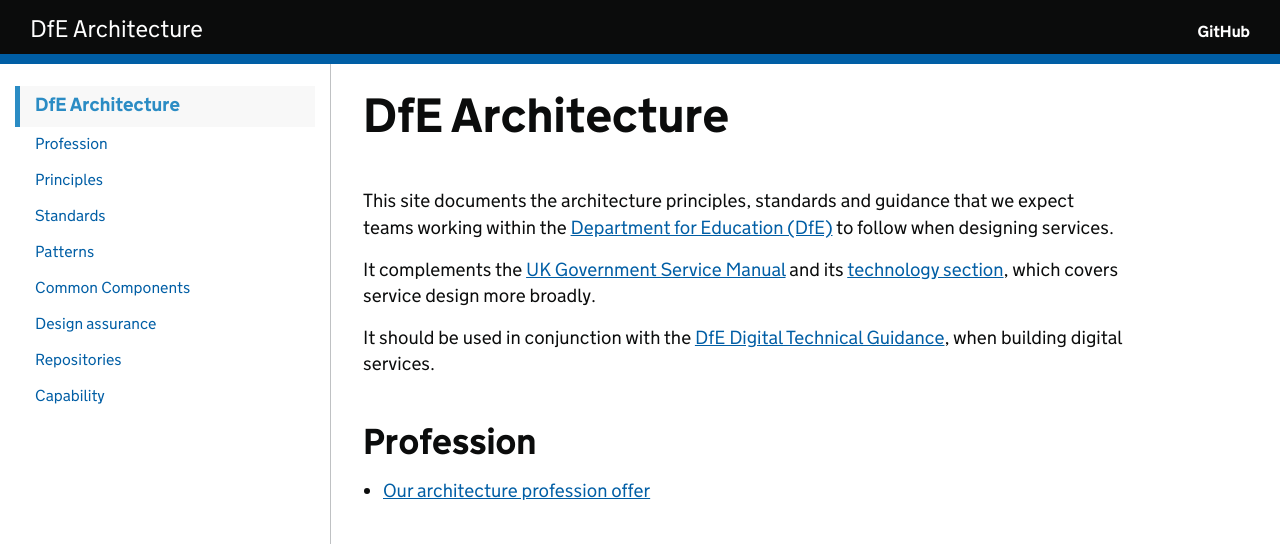
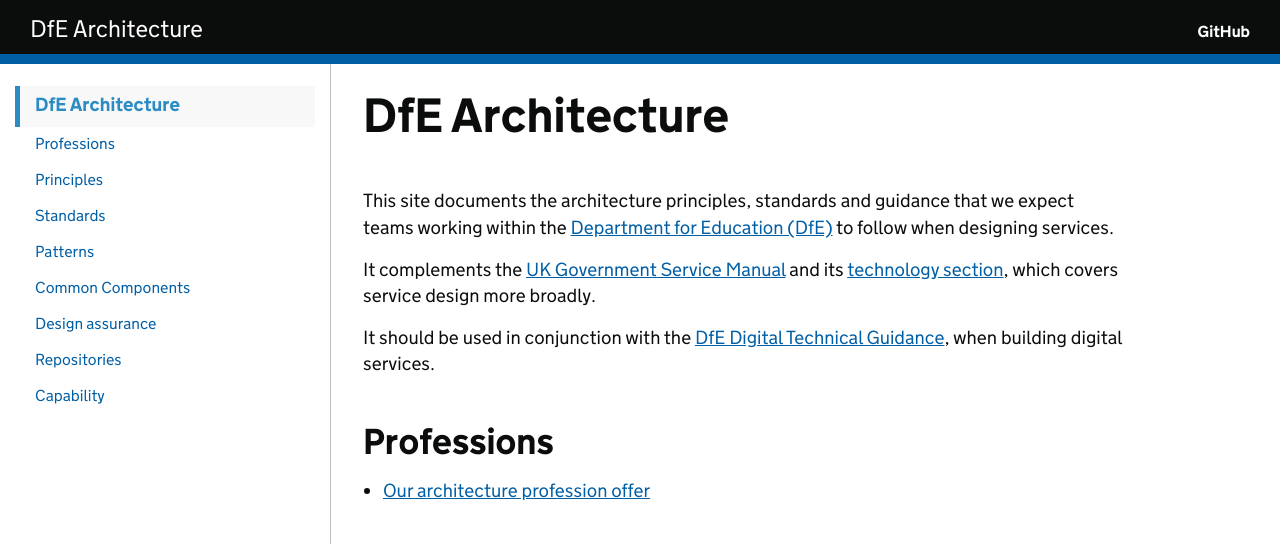
Before and after one commit to DFE-Digital/architecture, a Jekyll site: the page built from index.md, in a window 1280 px wide. Shown: the top 544 px of the page. Built offline with Jekyll 4.4.1, drawn with Linux system fonts in a browser that asks for light colours; our own code applies the rules of GitHub Pages for plain Markdown files.

Commit message:
Update index.md
Changed a word

```diff
--- a/index.md
+++ b/index.md
@@ -11,7 +11,7 @@ It should be used in conjunction with the
 [DfE Digital Technical Guidance](https://technical-guidance.education.gov.uk),
 when building digital services.
 
-## Profession
+## Professions
 
 - [Our architecture profession offer](profession/our-profession-offer)
 
```
